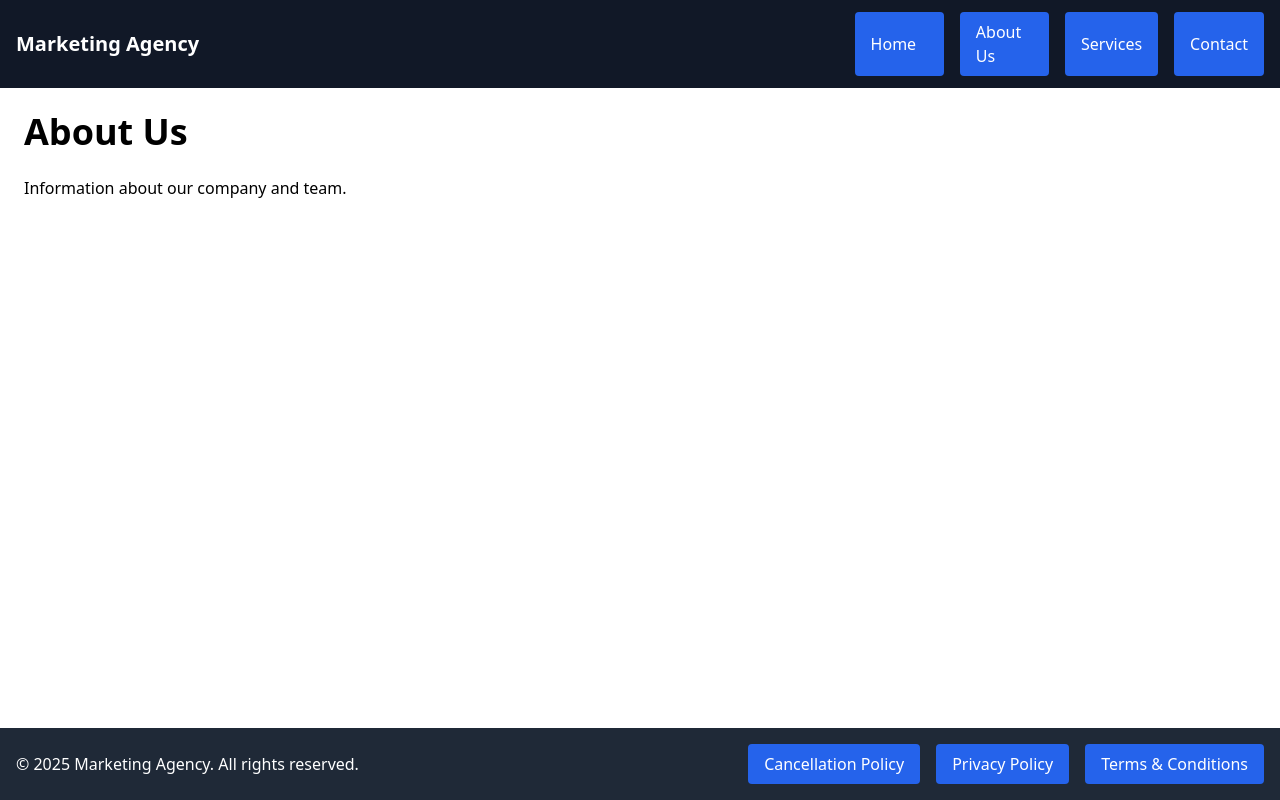
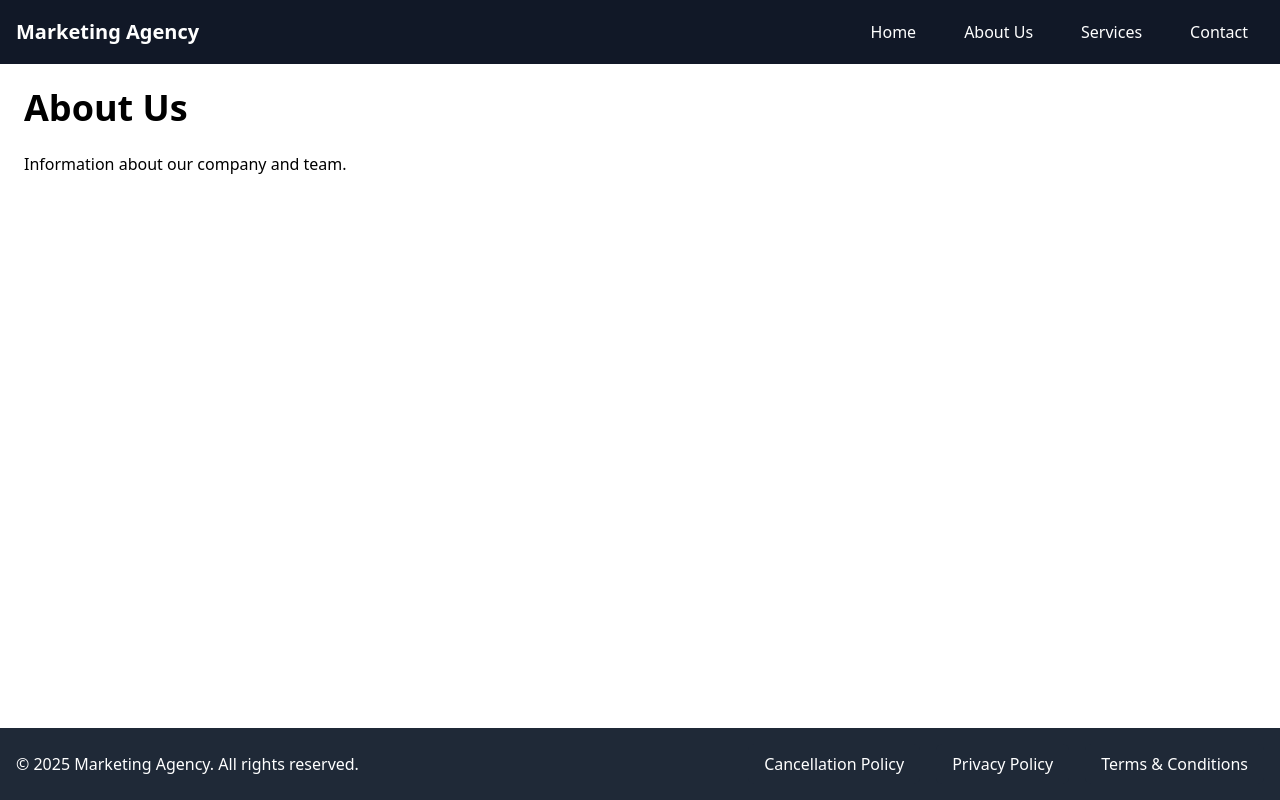
Before and after one commit to golagaurav/marketing-agency, a React (Create React App) app: page /about-us in a window 1280 px wide. Built offline with nearby package versions, Linux system fonts and the light colour scheme.

Commit message:
update all page

```diff
--- a/package.json
+++ b/package.json
@@ -3,6 +3,7 @@
   "version": "0.1.0",
   "private": true,
   "dependencies": {
+    "@heroicons/react": "^2.2.0",
     "@heroui/react": "^2.8.4",
     "@testing-library/dom": "^10.4.1",
     "@testing-library/jest-dom": "^6.8.0",
--- a/src/components/Footer.tsx
+++ b/src/components/Footer.tsx
@@ -1,14 +1,20 @@
 import React from 'react';
-import { Button } from './ui/button';
 
 const Footer = () => {
   return (
     <footer className="bg-gray-800 text-white py-4 fixed bottom-0 left-0 w-full text-center md:text-left md:flex md:justify-between md:items-center px-4">
       <p className="mb-2 md:mb-0">&copy; 2025 Marketing Agency. All rights reserved.</p>
+
       <div className="flex flex-col space-y-2 md:space-y-0 md:flex-row md:space-x-4 justify-center md:justify-end">
-        <Button onClick={() => window.location.href = '/cancellation-policy'}>Cancellation Policy</Button>
-        <Button onClick={() => window.location.href = '/privacy-policy'}>Privacy Policy</Button>
-        <Button onClick={() => window.location.href = '/terms-and-conditions'}>Terms & Conditions</Button>
+        <a href="/cancellation-policy" className="btn-link">
+          Cancellation Policy
+        </a>
+        <a href="/privacy-policy" className="btn-link">
+          Privacy Policy
+        </a>
+        <a href="/terms-and-conditions" className="btn-link">
+          Terms & Conditions
+        </a>
       </div>
     </footer>
   );
--- /dev/null
+++ b/src/components/MobileMenu.tsx
@@ -0,0 +1,49 @@
+import React from 'react';
+
+interface MobileMenuProps {
+  isOpen: boolean;
+  onClose: () => void;
+}
+
+const MobileMenu: React.FC<MobileMenuProps> = ({ isOpen, onClose }) => {
+  return (
+    <div
+      className={`md:hidden absolute top-full left-0 w-full bg-gray-900 text-white transition-transform duration-300 ease-in-out ${
+        isOpen ? 'translate-y-0' : '-translate-y-full'
+      }`}
+    >
+      <nav className="flex flex-col space-y-2 px-4 py-4">
+        <a
+          href="/"
+          className="block px-4 py-2 hover:bg-gray-700 rounded-md"
+          onClick={onClose}
+        >
+          Home
+        </a>
+        <a
+          href="/about-us"
+          className="block px-4 py-2 hover:bg-gray-700 rounded-md"
+          onClick={onClose}
+        >
+          About Us
+        </a>
+        <a
+          href="/services"
+          className="block px-4 py-2 hover:bg-gray-700 rounded-md"
+          onClick={onClose}
+        >
+          Services
+        </a>
+        <a
+          href="/contact-us"
+          className="block px-4 py-2 hover:bg-gray-700 rounded-md"
+          onClick={onClose}
+        >
+          Contact
+        </a>
+      </nav>
+    </div>
+  );
+};
+
+export default MobileMenu;
--- a/src/components/Navbar.tsx
+++ b/src/components/Navbar.tsx
@@ -1,21 +1,22 @@
 import React, { useState } from 'react';
-import { Button } from './ui/button';
+import MobileMenu from './MobileMenu';
 
 const Navbar = () => {
   const [isOpen, setIsOpen] = useState(false);
 
   return (
     <nav className="relative bg-gray-900 text-white px-4 py-3 flex justify-between items-center">
-      <div className="text-xl font-bold">Marketing Agency</div>
+      <div className="text-xl font-bold cursor-pointer" onClick={() => window.location.href = '/'}>
+        Marketing Agency
+      </div>
 
-      {/* Hamburger Menu for mobile */}
+      {/* Hamburger Icon for mobile */}
       <div className="md:hidden">
         <button
           onClick={() => setIsOpen(!isOpen)}
           className="focus:outline-none"
           aria-label="Toggle Menu"
         >
-          {/* Hamburger icon */}
           <svg
             className="w-6 h-6"
             fill="none"
@@ -42,30 +43,36 @@ const Navbar = () => {
         </button>
       </div>
 
-      {/* Menu Items */}
-      <div
-        className={`
-          ${isOpen ? 'block' : 'hidden'}
-          absolute top-full left-0 w-full bg-gray-900
-          md:static md:flex md:space-x-4 md:w-auto md:block
-          `}
-      >
-        {/* On mobile, stack buttons vertically with padding */}
-        <div className="flex flex-col md:flex-row md:space-x-4">
-          <Button className="w-full text-left px-4 py-2" onClick={() => window.location.href = '/'}>
-            Home
-          </Button>
-          <Button className="w-full text-left px-4 py-2" onClick={() => window.location.href = '/about-us'}>
-            About Us
-          </Button>
-          <Button className="w-full text-left px-4 py-2" onClick={() => window.location.href = '/services'}>
-            Services
-          </Button>
-          <Button className="w-full text-left px-4 py-2" onClick={() => window.location.href = '/contact-us'}>
-            Contact
-          </Button>
-        </div>
+      {/* Desktop Menu */}
+      <div className="hidden md:flex md:space-x-4">
+        <a
+          href="/"
+          className="inline-block px-4 py-2 hover:bg-gray-700 rounded-md transition-colors"
+        >
+          Home
+        </a>
+        <a
+          href="/about-us"
+          className="inline-block px-4 py-2 hover:bg-gray-700 rounded-md transition-colors"
+        >
+          About Us
+        </a>
+        <a
+          href="/services"
+          className="inline-block px-4 py-2 hover:bg-gray-700 rounded-md transition-colors"
+        >
+          Services
+        </a>
+        <a
+          href="/contact-us"
+          className="inline-block px-4 py-2 hover:bg-gray-700 rounded-md transition-colors"
+        >
+          Contact
+        </a>
       </div>
+
+      {/* Mobile Menu */}
+      <MobileMenu isOpen={isOpen} onClose={() => setIsOpen(false)} />
     </nav>
   );
 };
--- a/src/index.css
+++ b/src/index.css
@@ -3,3 +3,33 @@
 @tailwind utilities;
 
 /* Custom CSS if needed */
+.btn-link {
+  display: inline-block;
+  padding: 0.5rem 1rem;
+  background-color: #1f2937; /* Tailwind bg-gray-800 */
+  color: white;
+  border-radius: 0.375rem; /* rounded-md */
+  text-align: center;
+  text-decoration: none;
+  cursor: pointer;
+  transition: background-color 0.3s ease;
+}
+
+.btn-link:hover {
+  background-color: #374151; /* Tailwind bg-gray-700 */
+}
+.btn-link {
+  display: inline-block;
+  padding: 0.5rem 1rem;
+  background-color: #1f2937; /* Tailwind bg-gray-800 */
+  color: white;
+  border-radius: 0.375rem; /* rounded-md */
+  text-align: center;
+  text-decoration: none;
+  cursor: pointer;
+  transition: background-color 0.3s ease;
+}
+
+.btn-link:hover {
+  background-color: #374151; /* Tailwind bg-gray-700 */
+}
```
Also changed, not shown: 1 other file (tests, documents, lock files or other folders).
